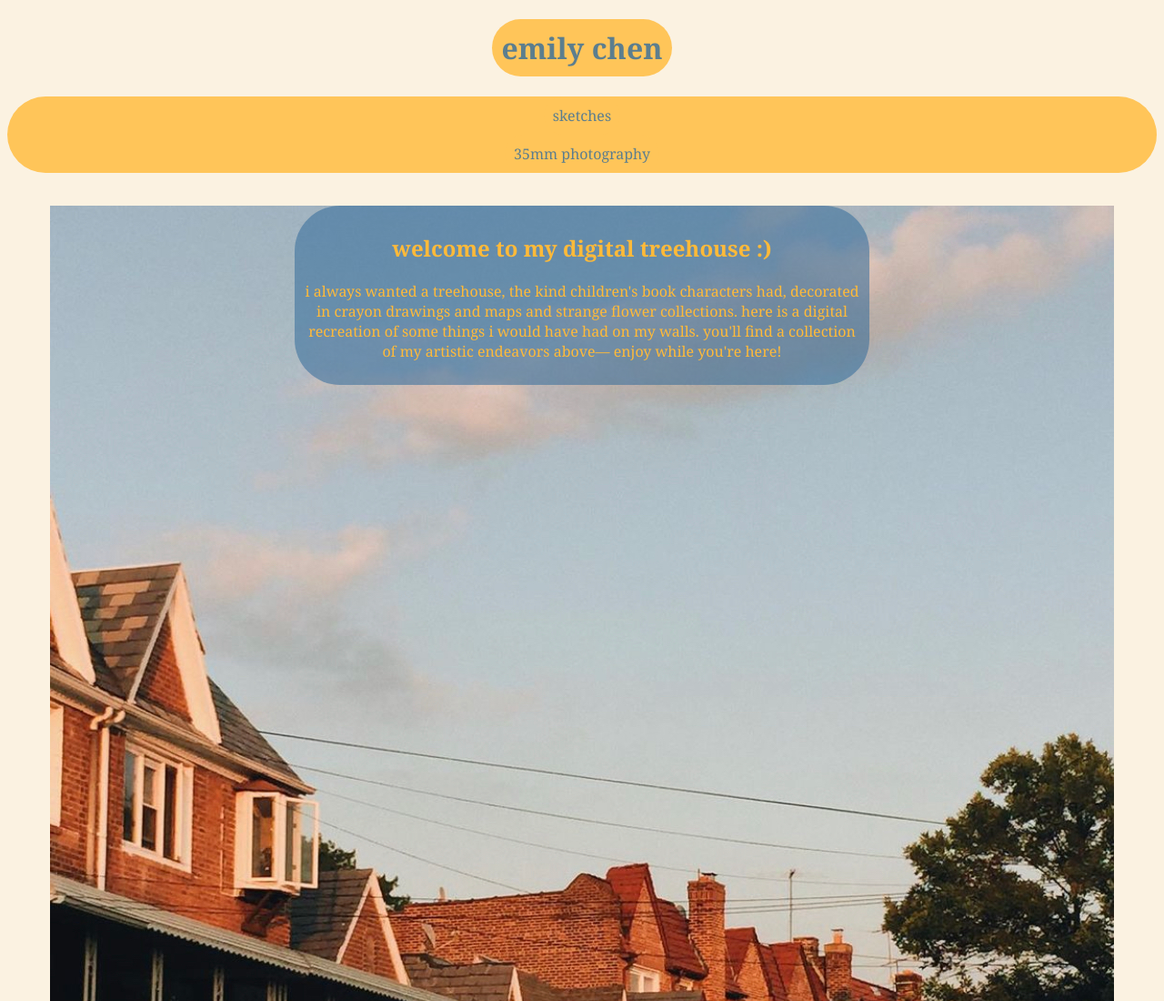
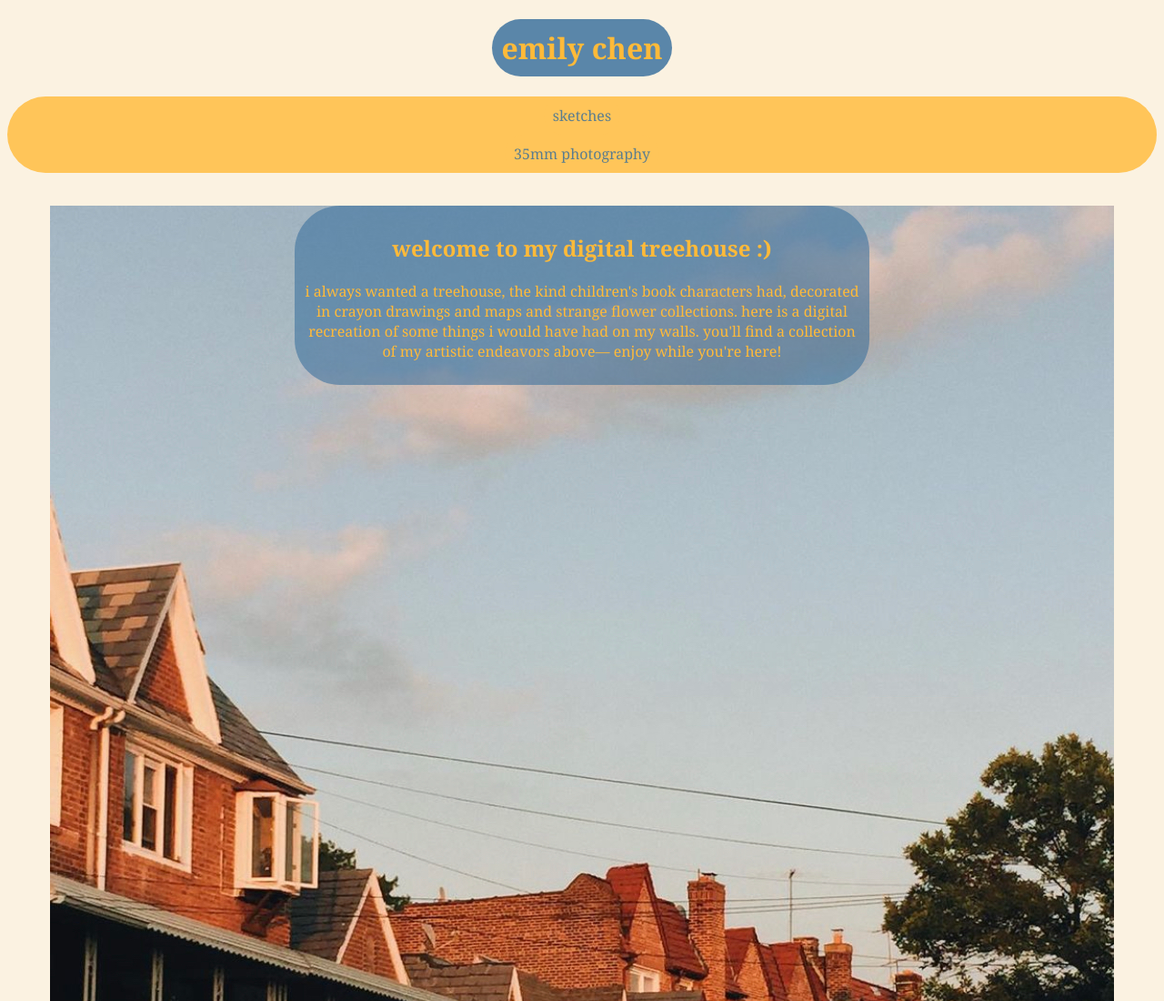
Before and after one commit to angxl2emily/first-website, a plain HTML site: page index.html in a window 1280 px wide. Shown: the top 1100 px of the page at 91% size. Drawn offline with Linux system fonts and the light colour scheme.

Commit message:
Update index.html

```diff
--- a/index.html
+++ b/index.html
@@ -7,7 +7,7 @@
     </head>
     <body>
         <div class="header">
-            <h1><a href="index.html"style="text-decoration: none">emily chen</a></h1>
+            <h1><a href="index.html"style="color: #FFBA39; background-color: rgba(51, 108, 155, 0.8);">emily chen</a></h1>
         </div>
 
         <nav>
```
